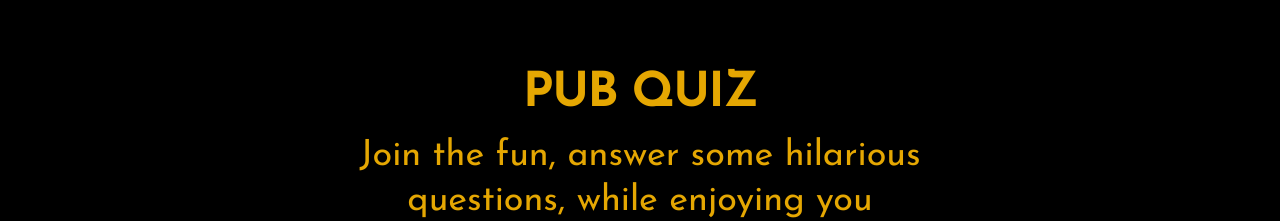
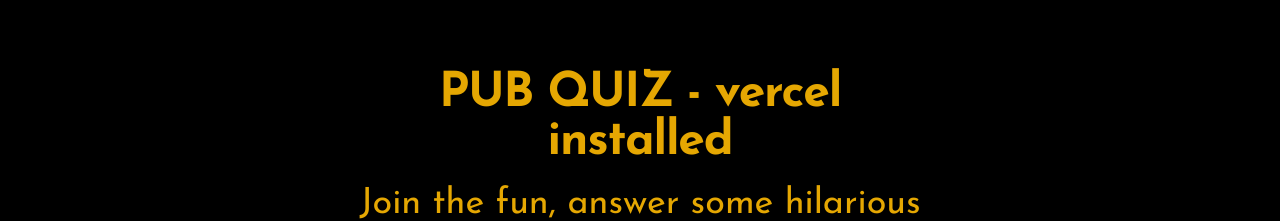
Before and after one commit to Heidi-Astrup/next-golden-lion, a Next.js app: page /pubQuiz in a window 1280 px wide. Shown: the part 514-735 px from the top of the page. Built offline with nearby package versions, Linux system fonts and the light colour scheme.

Commit message:
vercel installed

```diff
--- a/app/pubQuiz/page.js
+++ b/app/pubQuiz/page.js
@@ -17,7 +17,7 @@
       <div className="min-h-screen pt-20 pb-10 px-5 flex items-center justify-center ">
         <main className="text-center max-w-[600px]">
           <h1 className="text-5xl font-heading text-center font-semibold mb-4 tracking-tight text-[#E5A702]">
-            PUB QUIZ
+            PUB QUIZ - vercel installed
           </h1>
           <p className="text-4xl font-heading text-center text-[#E5A702] mb-8 leading-tight">
             Join the fun, answer some hilarious questions, while enjoying you
```
